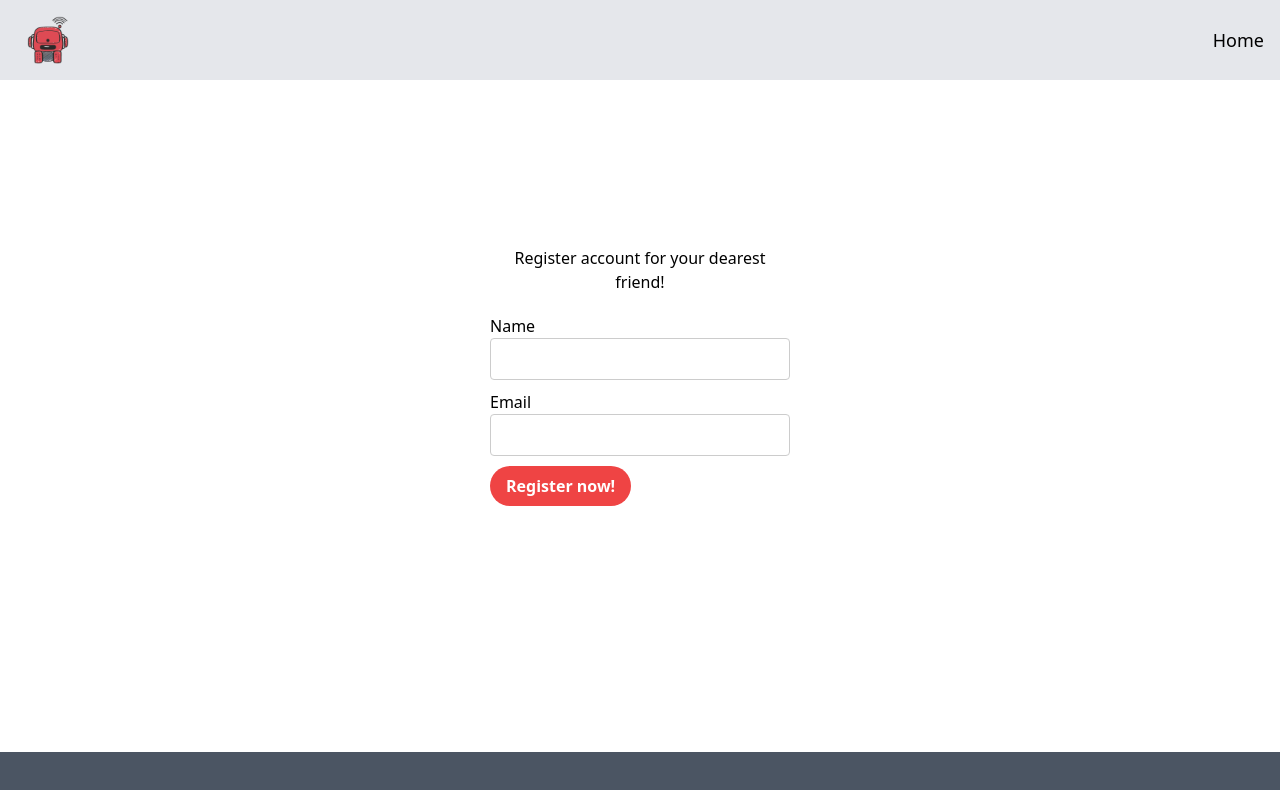
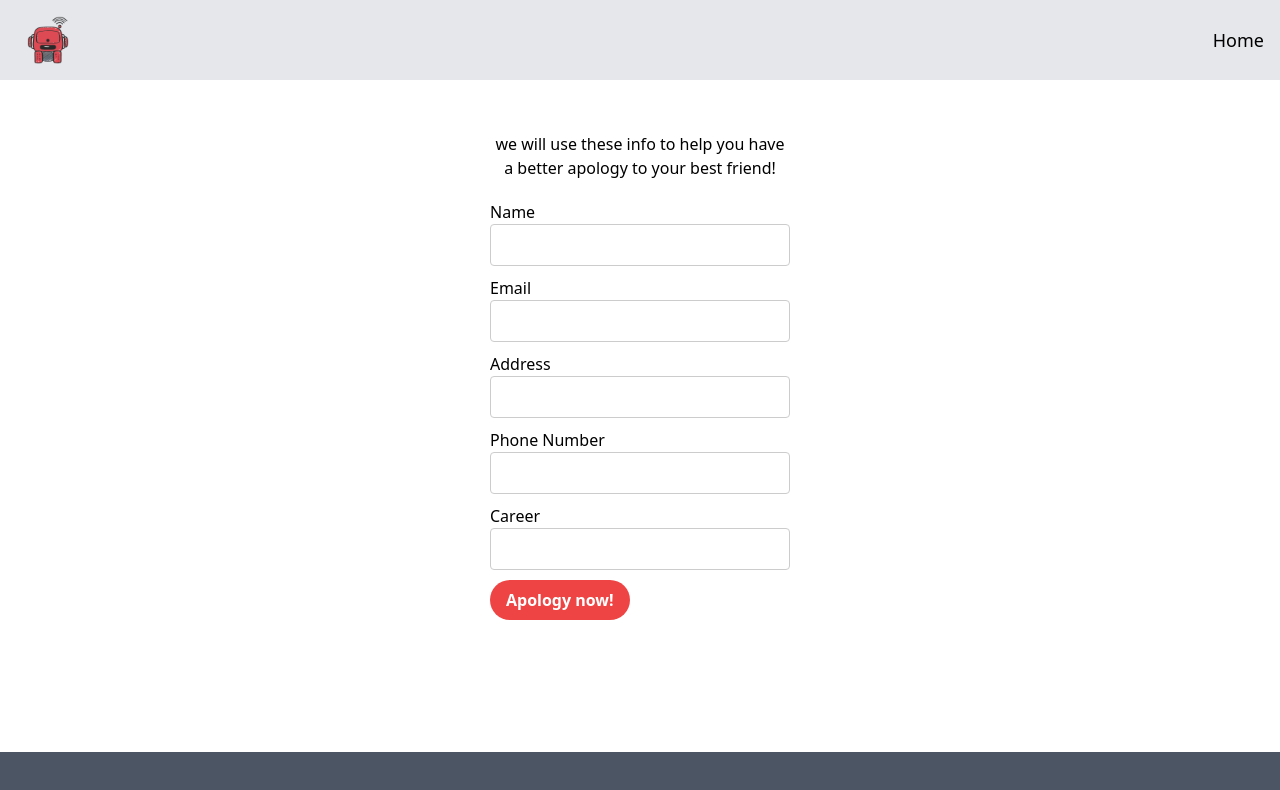
Before and after one commit to wu-changxing/ApologyMachine, a React (Create React App) app in the folder frontend/: page /Receiver in a window 1280 px wide. Shown: the top 790 px of the page. Built offline with nearby package versions, Linux system fonts and the light colour scheme; the HTML template or start-up script is replaced by a standard one.

Commit message:
update the info

```diff
--- a/frontend/src/components/Receiver.js
+++ b/frontend/src/components/Receiver.js
@@ -4,67 +4,75 @@ import { useNavigate } from 'react-router-dom';
 const Receiver = () => {
   const [name, setName] = useState('');
   const [email, setEmail] = useState('');
+  const [address, setAddress] = useState('');
+  const [phoneNumber, setPhoneNumber] = useState('');
+  const [career, setCareer] = useState('');
   const navigate = useNavigate();
 
-  const handleNameChange = (e) => {
-    setName(e.target.value);
-  };
-
-  const handleEmailChange = (e) => {
-    setEmail(e.target.value);
-  };
+  const handleNameChange = (e) => setName(e.target.value);
+  const handleEmailChange = (e) => setEmail(e.target.value);
+  const handleAddressChange = (e) => setAddress(e.target.value);
+  const handlePhoneNumberChange = (e) => setPhoneNumber(e.target.value);
+  const handleCareerChange = (e) => setCareer(e.target.value);
 
   const handleSubmit = (e) => {
     e.preventDefault();
-    // 将数据存储到 localStorage
     localStorage.setItem('receiverName', name);
     localStorage.setItem('receiverEmail', email);
-    console.log('Name and Email saved to localStorage');
+    localStorage.setItem('receiverAddress', address);
+    localStorage.setItem('receiverPhoneNumber', phoneNumber);
+    localStorage.setItem('receiverCareer', career);
 
-    // 检查 email 是否已输入
-    if (name && email) {
-      navigate("/strategy"); // 如果 email 已输入，进行导航
+    if (name && email && address && phoneNumber && career) {
+      navigate("/strategy");
     } else {
-      alert("Name an email address cannot be empty!"); // 如果 email 为空，显示提示
+      alert("All fields are required!");
     }
   };
 
   return (
       <div className="register-container" style={{ margin: '20px auto', maxWidth: '300px' }}>
         <form onSubmit={handleSubmit} className="register-form" style={{ textAlign: 'left' }}>
-        <h2 style={{ textAlign: 'center', marginBottom: '20px' }}>Register account for your dearest friend!</h2>
+          <h2 style={{ textAlign: 'center', marginBottom: '20px' }}>we will use these info to help you have a better apology to your best friend!</h2>
+
+          {/* Name Input */}
           <div className="input-group" style={{ marginBottom: '10px' }}>
-          <label htmlFor="name" style={{ display: 'block' }}>
-            Name
-          </label>
-          <input
-            type="text"
-            id="name"
-            name="name"
-            value={name}
-            onChange={handleNameChange}
-            style={{ width: '100%', padding: '8px', border: '1px solid #ccc', borderRadius: '4px' }}
-          />
+            <label htmlFor="name" style={{ display: 'block' }}>Name</label>
+            <input type="text" id="name" name="name" value={name} onChange={handleNameChange} style={inputStyle} />
           </div>
+
+          {/* Email Input */}
           <div className="input-group" style={{ marginBottom: '10px' }}>
-          <label htmlFor="email" style={{ display: 'block' }}>
-            Email
-          </label>
-          <input
-            type="email"
-            id="email"
-            name="email"
-            value={email}
-            onChange={handleEmailChange}
-            style={{ width: '100%', padding: '8px', border: '1px solid #ccc', borderRadius: '4px' }}
-          />
+            <label htmlFor="email" style={{ display: 'block' }}>Email</label>
+            <input type="email" id="email" name="email" value={email} onChange={handleEmailChange} style={inputStyle} />
           </div>
+
+          {/* Address Input */}
+          <div className="input-group" style={{ marginBottom: '10px' }}>
+            <label htmlFor="address" style={{ display: 'block' }}>Address</label>
+            <input type="text" id="address" name="address" value={address} onChange={handleAddressChange} style={inputStyle} />
+          </div>
+
+          {/* Phone Number Input */}
+          <div className="input-group" style={{ marginBottom: '10px' }}>
+            <label htmlFor="phoneNumber" style={{ display: 'block' }}>Phone Number</label>
+            <input type="tel" id="phoneNumber" name="phoneNumber" value={phoneNumber} onChange={handlePhoneNumberChange} style={inputStyle} />
+          </div>
+
+          {/* Career Input */}
+          <div className="input-group" style={{ marginBottom: '10px' }}>
+            <label htmlFor="career" style={{ display: 'block' }}>Career</label>
+            <input type="text" id="career" name="career" value={career} onChange={handleCareerChange} style={inputStyle} />
+          </div>
+
           <button type="submit" className="py-2 px-4 font-bold text-white bg-red-500 rounded-full hover:bg-red-700 inline-flex items-center justify-center">
-          Register now!
+            Apology now!
           </button>
         </form>
       </div>
   );
 };
 
+const inputStyle = { width: '100%', padding: '8px', border: '1px solid #ccc', borderRadius: '4px' };
+
 export default Receiver;
```
Lines whose indentation alone changed are shown as unchanged.
